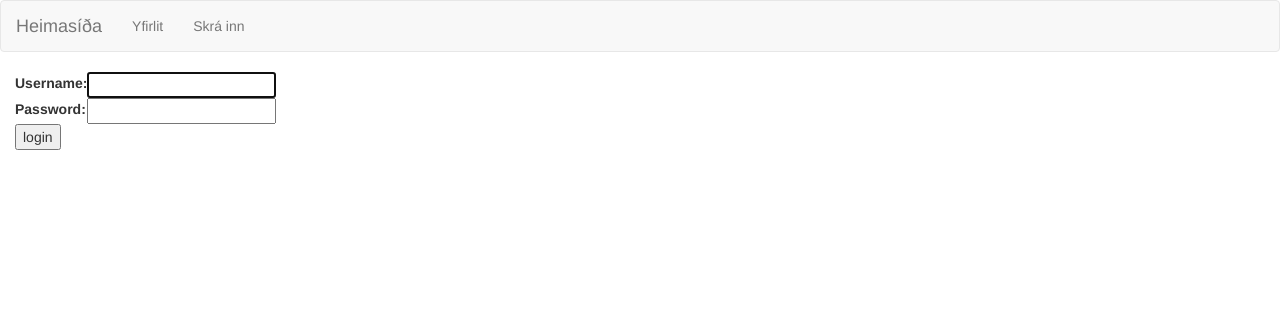
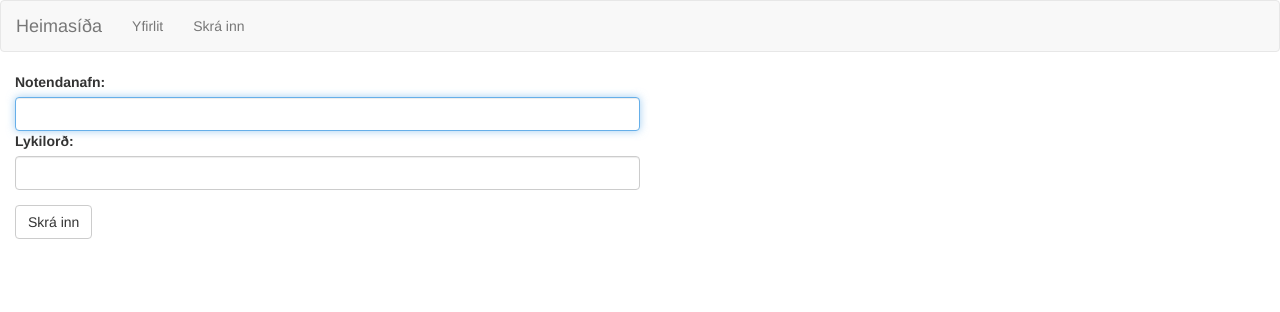
Before and after one commit to gardyna/kommuna, a Django app: page /accounts/login/ in a window 1280 px wide. Shown: the top 312 px of the page. Run offline with Django 3.2, Linux system fonts and the light colour scheme; some libraries are stand-ins or nearby versions.

Commit message:
more translations and style

```diff
--- a/kommuna/settings.py
+++ b/kommuna/settings.py
@@ -38,6 +38,7 @@ INSTALLED_APPS = [
     'django.contrib.sessions',
     'django.contrib.messages',
     'django.contrib.staticfiles',
+    'widget_tweaks',
     'kommunabokhald.apps.KommunabokhaldConfig',
 ]
 
--- a/kommunabokhald/templates/registration/login.html
+++ b/kommunabokhald/templates/registration/login.html
@@ -1,25 +1,20 @@
 {% extends 'kommunabokhald/base.html' %}
-
+{% load widget_tweaks %}
 {% block content %}
     {% if form.errors %}
         <p>Your username and password didn't match. Please try again.</p>
     {% endif %}
 
-    <form method="post" action="{% url 'login' %}">
-    {% csrf_token %}
-        <table>
-            <tr>
-                <td>{{ form.username.label_tag }}</td>
-                <td>{{ form.username }}</td>
-            </tr>
+    <form class="login_form" method="post" action="{% url 'login' %}">
+        <div class="form-group">
+            {% csrf_token %}
+            <label class="control-label" for="id_username">Notendanafn:</label>
+            {% render_field form.username class+="form-control" %}
+            <label class="control-label" for="id_password">Lykilorð:</label>
+            {% render_field form.password class+="form-control" %}
+        </div>
 
-            <tr>
-                <td>{{ form.password.label_tag }}</td>
-                <td>{{ form.password }}</td>
-            </tr>
-        </table>
-
-        <input type="submit" value="login" />
+        <input class="btn btn-default" type="submit" value="Skrá inn" />
         <input type="hidden" name="next" value="{{ next }}" />
     </form>
 {% endblock %}
--- a/requirements.txt
+++ b/requirements.txt
@@ -4,3 +4,4 @@ itsdangerous==0.24
 Jinja2==2.8
 MarkupSafe==0.23
 psycopg2==2.7
+django-widget-tweaks==1.4.1
--- a/static/css/defaults.css
+++ b/static/css/defaults.css
@@ -16,6 +16,10 @@ div.payments {
     border: 1em;
 }
 
+.login_form {
+    width: 50%;
+}
+
 .subTable {
     height: 55em;
     overflow-y: auto;
```
